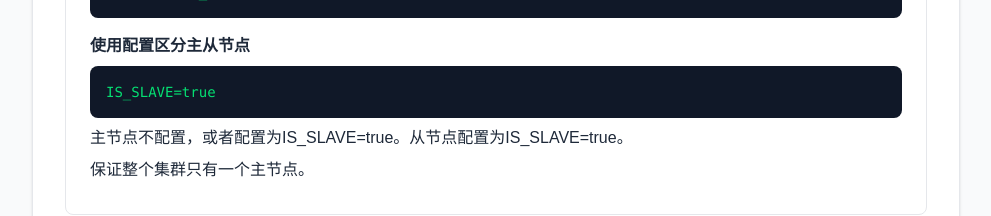
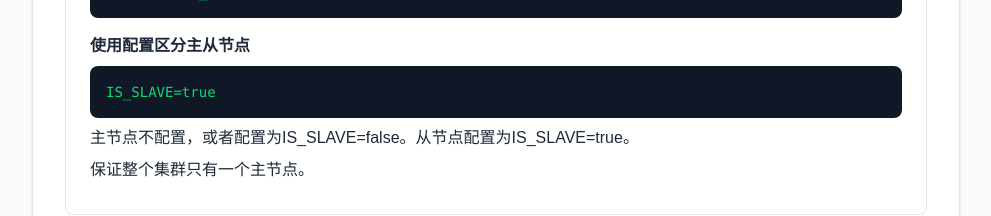
Before and after one commit to tbphp/gpt-load-docs, a Next.js app: page /docs/cluster in a window 1280 px wide. Shown: the part 1900-2116 px from the top of the page, without its empty margins (288-1279 px from the left). Built offline with nearby package versions, Linux system fonts and the light colour scheme; no server answers.

Commit message:
fix: 修复主节点配置说明

```diff
--- a/src/app/docs/cluster/page.tsx
+++ b/src/app/docs/cluster/page.tsx
@@ -191,7 +191,7 @@ export default function ClusterPage() {
                   </pre>
                 </div>
                 <p className="text-gray-800 mb-2 mt-2">
-                  主节点不配置，或者配置为IS_SLAVE=true。从节点配置为IS_SLAVE=true。
+                  主节点不配置，或者配置为IS_SLAVE=false。从节点配置为IS_SLAVE=true。
                 </p>
                 <p className="text-gray-800 mb-2">
                   保证整个集群只有一个主节点。
```
